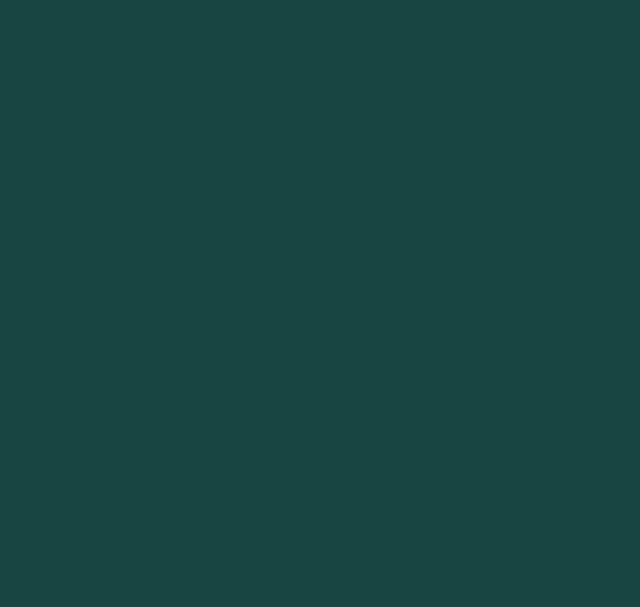
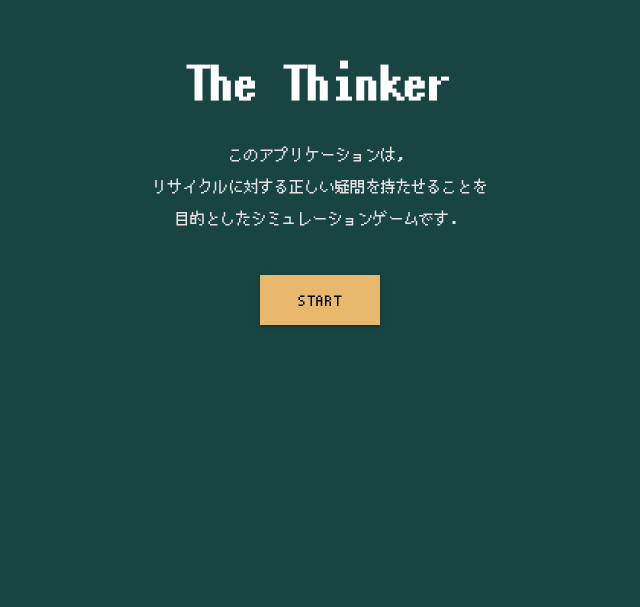
Before and after one commit to SO0O0/the-thinker, a Nuxt app in the folder src/: page / in a window 1280 px wide. Shown: the part 193-800 px from the top of the page, without its empty margins (320-960 px from the left). Built offline with nearby package versions, Linux system fonts and the light colour scheme.

Commit message:
:art: Adjust height

```diff
--- a/src/layouts/default.vue
+++ b/src/layouts/default.vue
@@ -11,3 +11,9 @@ export default Vue.extend({
   name: 'DefaultLayout'
 });
 </script>
+
+<style lang="scss">
+#app {
+  background-color: #184442;
+}
+</style>
--- a/src/pages/index.vue
+++ b/src/pages/index.vue
@@ -29,7 +29,8 @@ export default Vue.extend({
   text-align: center;
 
   .title {
-    margin-top: 70%;
+    margin-top: 260px;
+
     h1 {
       font-family: "PixelMplus12";
       font-size: 3rem;
```
Also changed, not shown: 3 other files (tests, documents, lock files or other folders).
